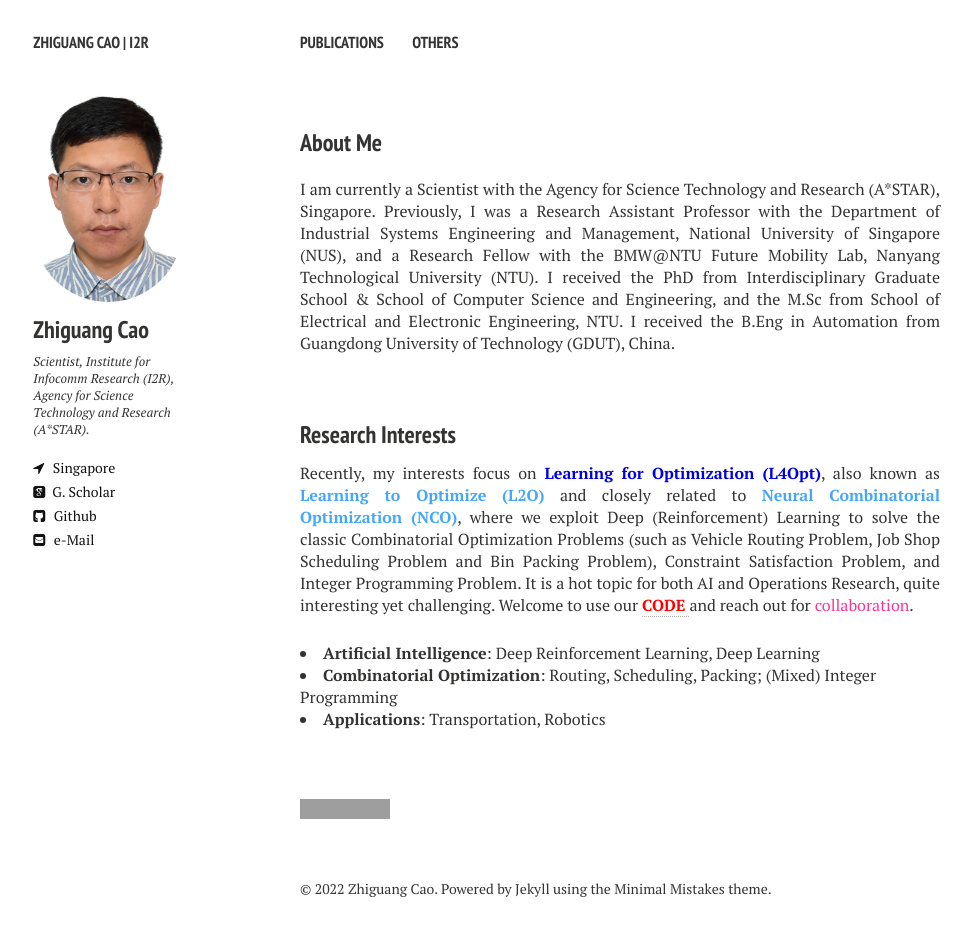
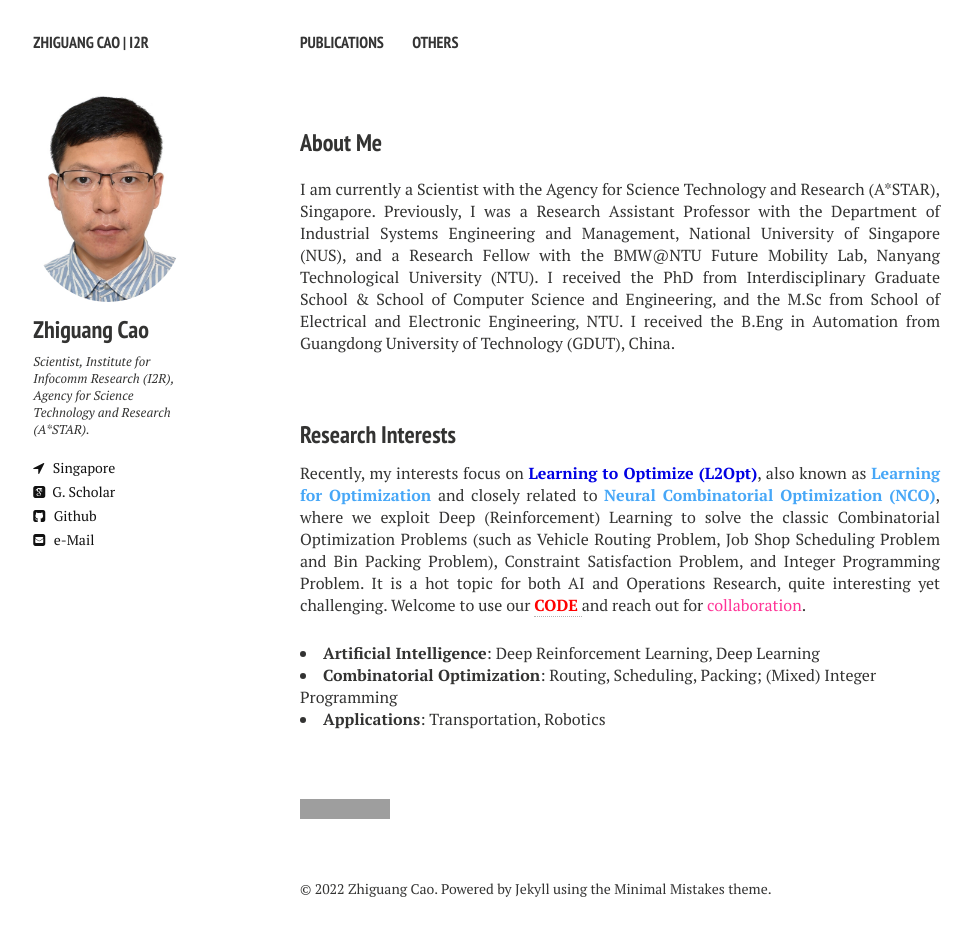
Before and after one commit to zhiguangcaosg/zhiguangcaosg.github.io, a Jekyll site: the page built from index.md, in a window 1280 px wide. Shown: the whole page, without its empty margins (20-992 px from the left). Built offline with Jekyll 4.4.1, drawn with Linux system fonts in a browser that asks for light colours; nearby versions of some CDN libraries; grey boxes are pictures that could not be loaded.

Commit message:
Update index.md

```diff
--- a/index.md
+++ b/index.md
@@ -12,7 +12,7 @@ image: banner1.png
 
 
 <h3 style="margin-bottom:-8px;padding-top:20px;">Research Interests</h3> <br>
-<p align="justify">Recently, my interests focus on <font color="#0000E3"><b>Learning for Optimization (L4Opt)</b></font>, also known as <font color="#47A7F7"><b>Learning to Optimize (L2O)</b></font> and closely related to <font color="#47A7F7"><b>Neural Combinatorial Optimization (NCO)</b></font>, where we exploit Deep (Reinforcement) Learning to solve the classic Combinatorial Optimization Problems (such as Vehicle Routing Problem, Job Shop Scheduling Problem and Bin Packing Problem), Constraint Satisfaction Problem, and Integer Programming Problem. It is a hot topic for both AI and Operations Research, quite interesting yet challenging. Welcome to use our <a href="https://zhiguangcaosg.github.io/publications/"  target="_blank"> <font color="#FF0000"><b>CODE</b> </font></a> and reach out for <font color="#FF3396">collaboration</font>.
+<p align="justify">Recently, my interests focus on <font color="#0000E3"><b>Learning to Optimize (L2Opt)</b></font>, also known as <font color="#47A7F7"><b>Learning for Optimization </b></font> and closely related to <font color="#47A7F7"><b>Neural Combinatorial Optimization (NCO)</b></font>, where we exploit Deep (Reinforcement) Learning to solve the classic Combinatorial Optimization Problems (such as Vehicle Routing Problem, Job Shop Scheduling Problem and Bin Packing Problem), Constraint Satisfaction Problem, and Integer Programming Problem. It is a hot topic for both AI and Operations Research, quite interesting yet challenging. Welcome to use our <a href="https://zhiguangcaosg.github.io/publications/"  target="_blank"> <font color="#FF0000"><b>CODE</b> </font></a> and reach out for <font color="#FF3396">collaboration</font>.
 </p>
 <li>
 <b>Artificial Intelligence</b>:  Deep Reinforcement Learning, Deep Learning
```
